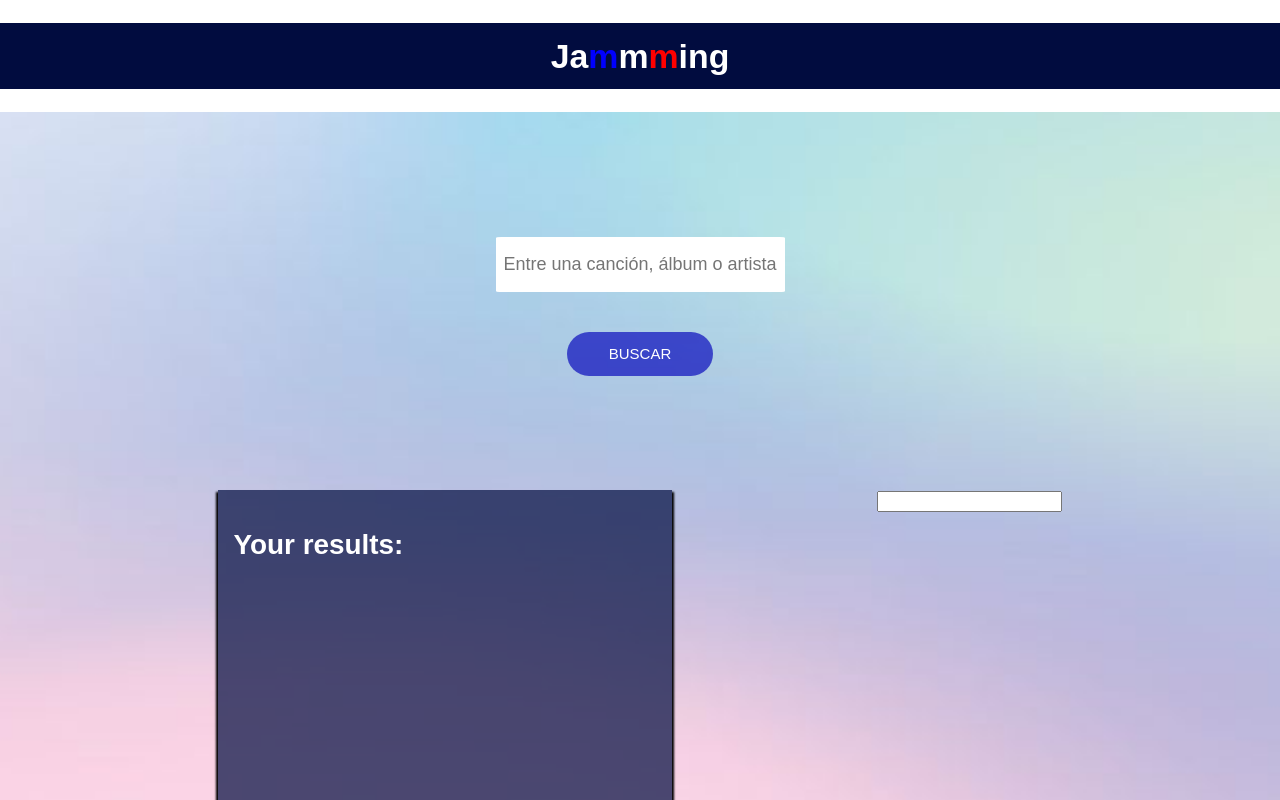
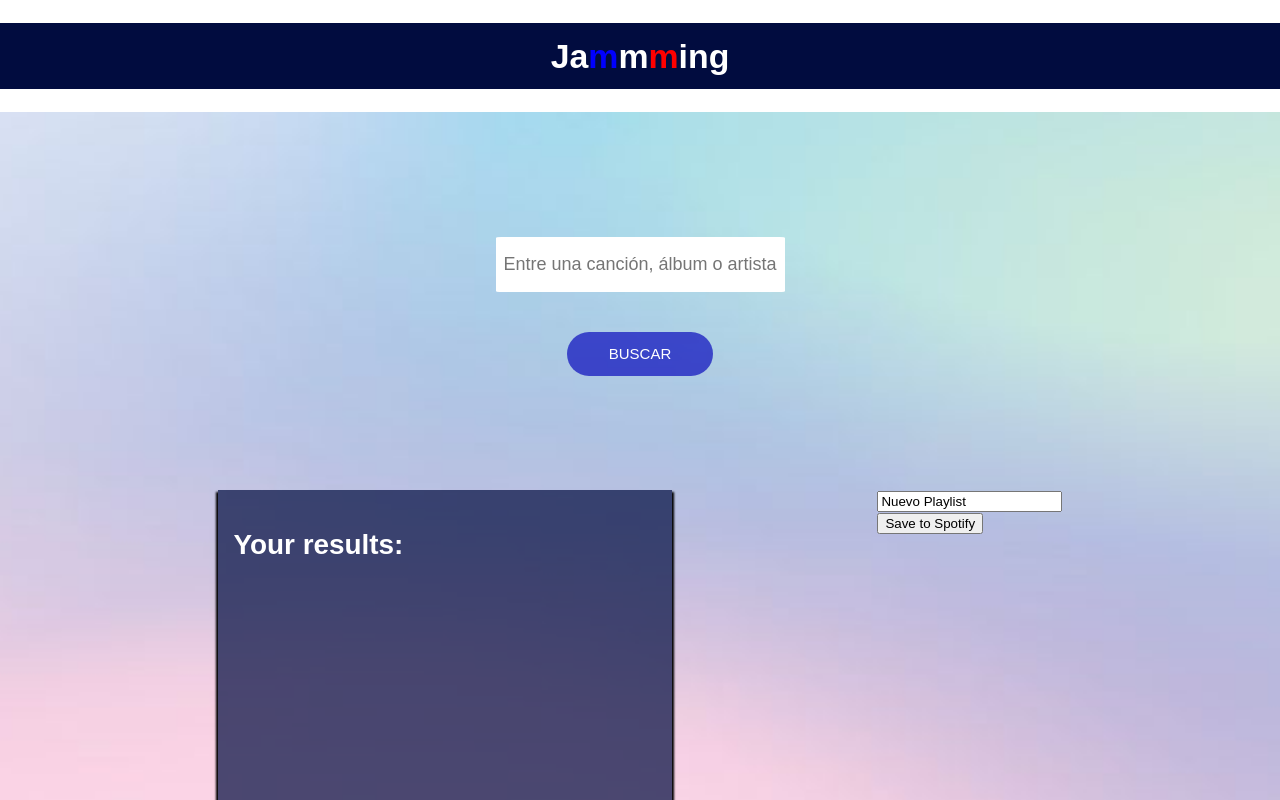
Before and after one commit to christian12305/jammming, a React (Create React App) app: page / in a window 1280 px wide. Shown: the top 800 px of the page. Built offline with nearby package versions, Linux system fonts and the light colour scheme.

Commit message:
Started implementing saving the playlist

```diff
--- a/src/Components/App/App.js
+++ b/src/Components/App/App.js
@@ -6,7 +6,7 @@ import Playlist from '../PlayList/PlayList';
 
 function App() {
   const [searchResults, setSearchResults] = useState([]);
-  const [playlistName, setPlaylistName] = useState("New Playlist");
+  const [playlistName, setPlaylistName] = useState("Nuevo Playlist");
   const [playlistTracks, setPlaylistTracks] = useState([]);
 
   const updateName = (name) =>{
@@ -15,7 +15,7 @@ function App() {
 
   const search = (input) =>{
     //search in spotify the given input
-    //update searchResults
+    //update searchResuls
   };
 
   const addTrack = (track) =>{
@@ -34,6 +34,9 @@ function App() {
 
   }
 
+  const savePlaylist = () =>{
+    const uris = playlistTracks.map((track)=> track.uri);
+  }
 
   return (
     <div >
@@ -51,6 +54,7 @@ function App() {
             playlistTracks={playlistTracks}
             onNameChange={updateName}
             onRemove={removeTrack}
+            onSave={savePlaylist}
           />
 
         </div>
--- a/src/Components/PlayList/PlayList.js
+++ b/src/Components/PlayList/PlayList.js
@@ -9,11 +9,12 @@ const PlayList = (props) =>{
 
     return (
         <div className="Playlist">
-            <input onChange={handleChange}/>
+            <input onChange={handleChange} defaultValue={props.playlistName}/>
             <TrackList
                 tracks={props.playlistTracks}
                 onRemove={props.onRemove}
             />
+            <button className="Playlist-save" onClick={props.onSave}>Save to Spotify</button>
         </div>
     );
 }
```
